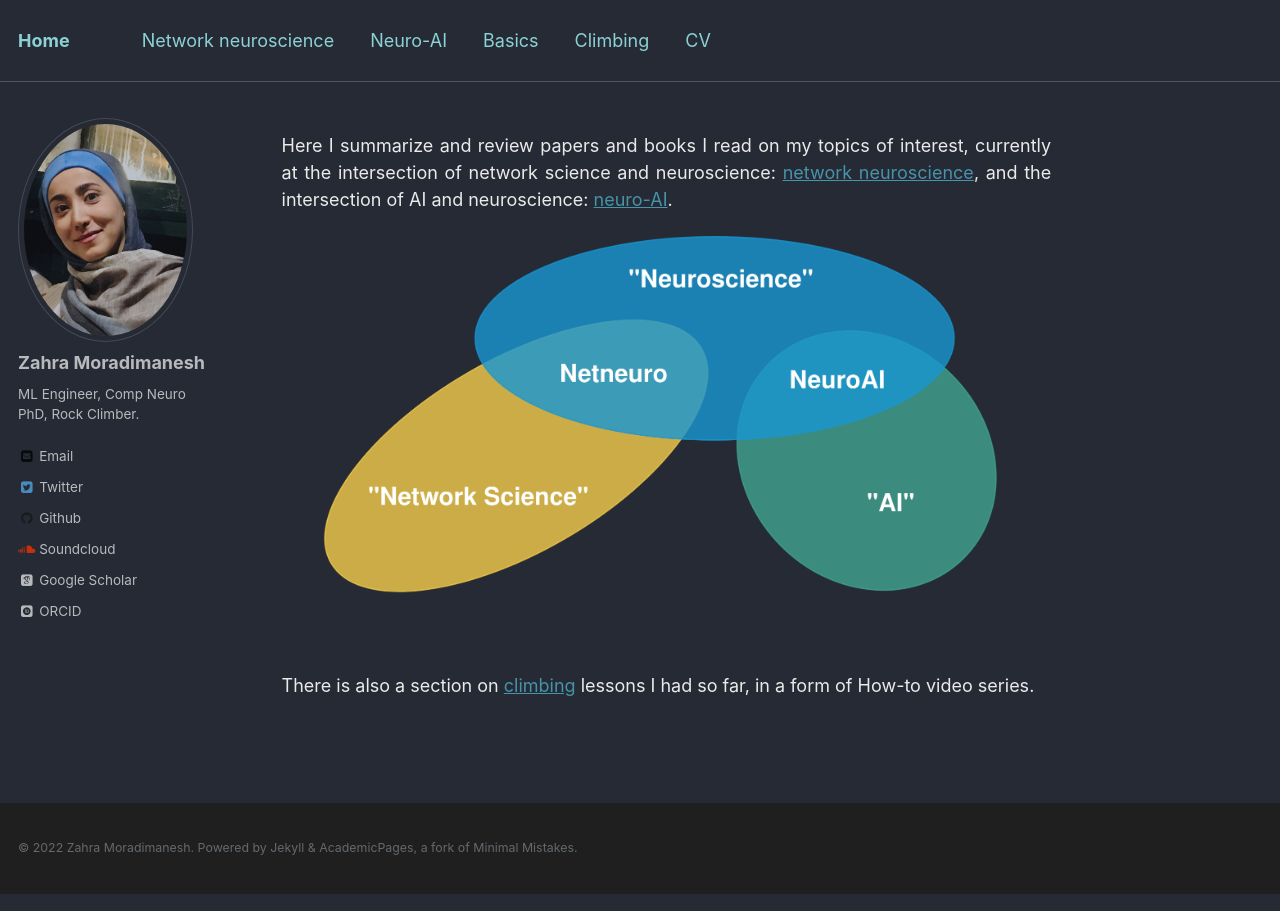
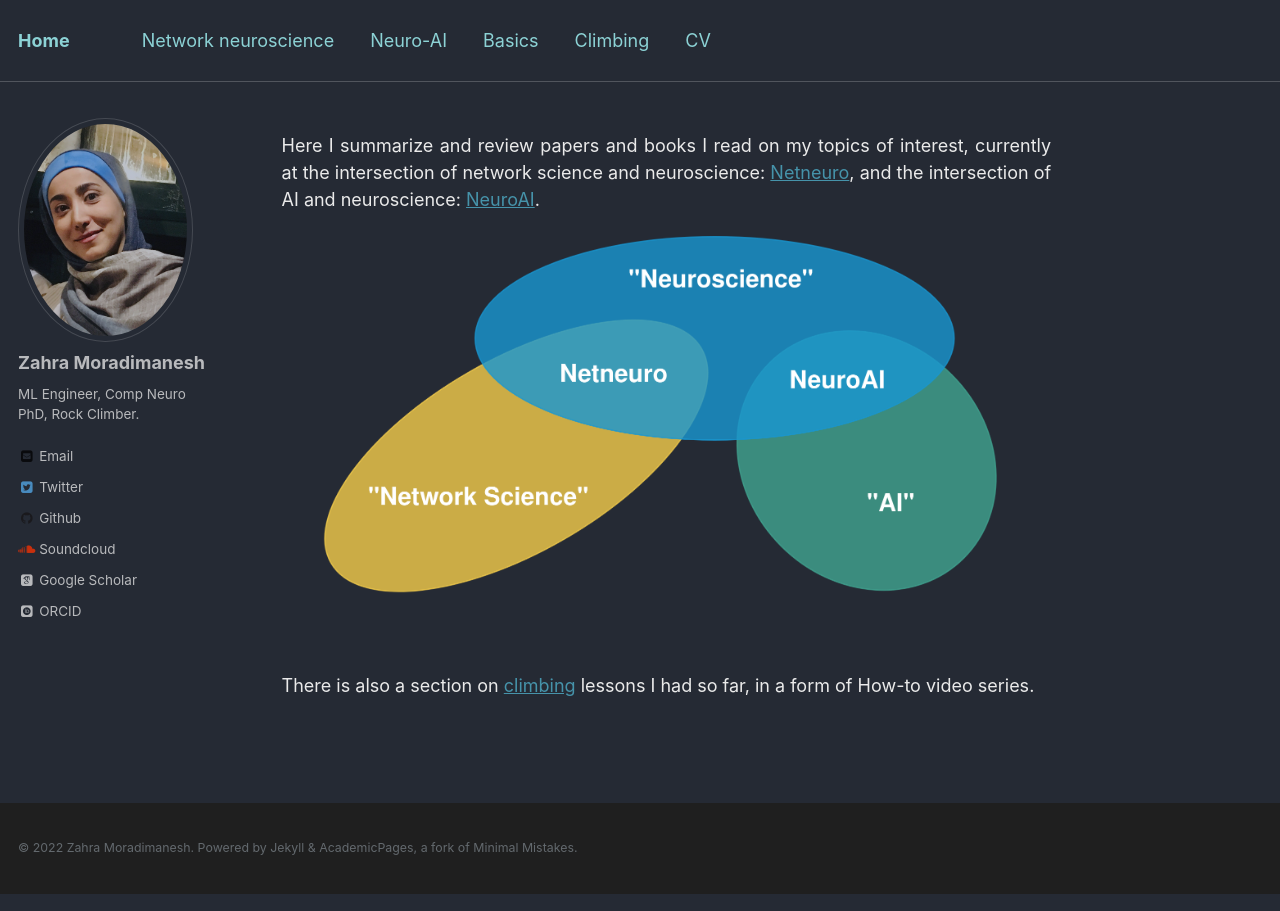
Before and after one commit to zahramor/zahramor.github.io, a Jekyll site: the page built from _pages/about.md, in a window 1280 px wide. Built offline with Jekyll 4.4.1, drawn with Linux system fonts in a browser that asks for light colours; some web fonts are replaced.

Commit message:
Update about.md

```diff
--- a/_pages/about.md
+++ b/_pages/about.md
@@ -7,6 +7,6 @@ redirect_from:
   - /about/
   - /about.html
 ---
-<p align="justify"> Here I summarize and review papers and books I read on my topics of interest, currently at the intersection of network science and neuroscience: <a href="https://zahramor.github.io/netneuro/">network neuroscience</a>, and the intersection of AI and neuroscience: <a href="https://zahramor.github.io/neuroai/">neuro-AI</a>.</p>
+<p align="justify"> Here I summarize and review papers and books I read on my topics of interest, currently at the intersection of network science and neuroscience: <a href="https://zahramor.github.io/netneuro/">Netneuro</a>, and the intersection of AI and neuroscience: <a href="https://zahramor.github.io/neuroai/">NeuroAI</a>.</p>
 <p align="center"><img align="center" src="https://zahramor.github.io/images/intersections.png"></p>
 <p align="justify">There is also a section on <a href="https://zahramor.github.io/climbing/">climbing</a> lessons I had so  far, in a form of How-to video series.</p>
```
